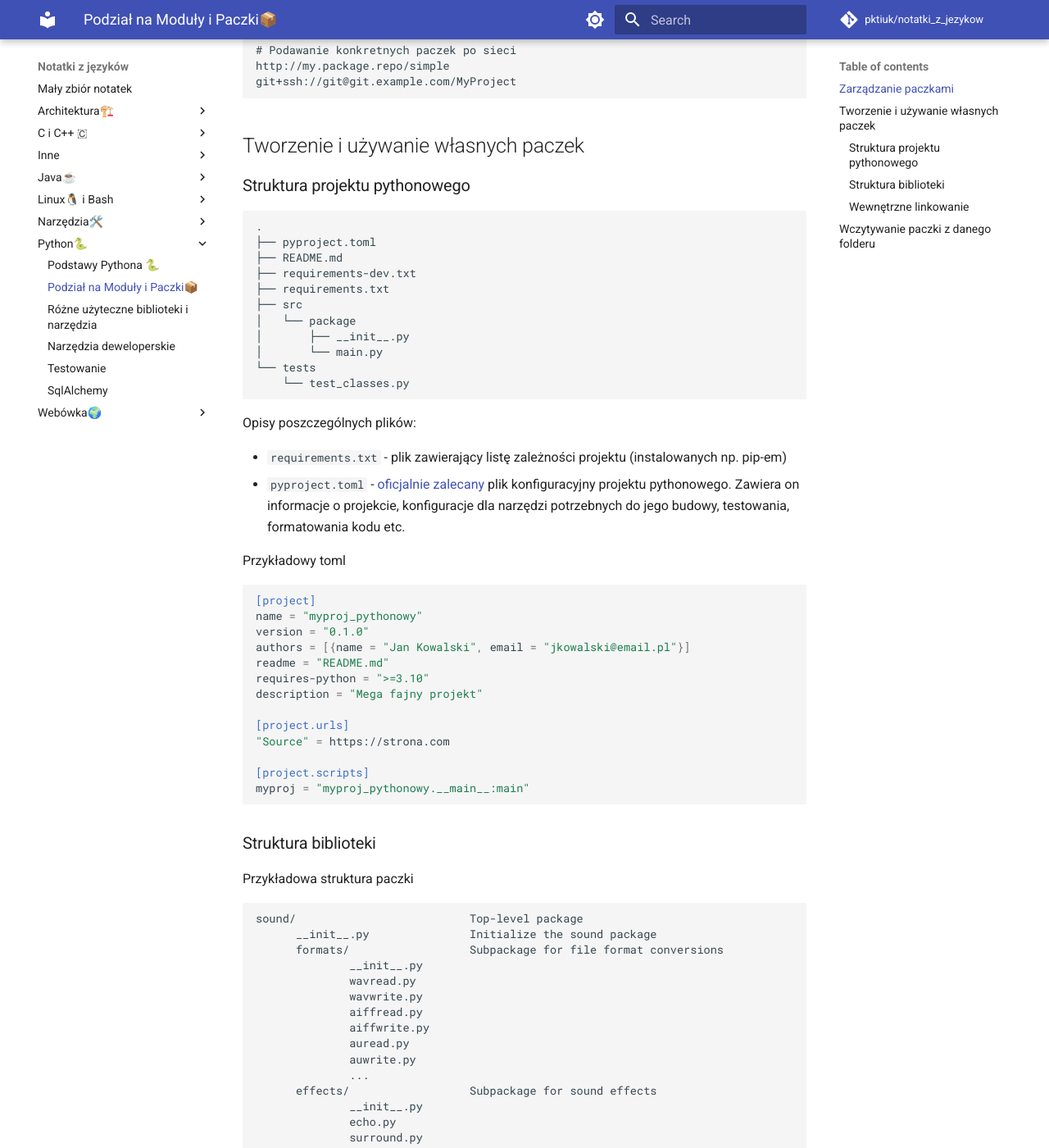
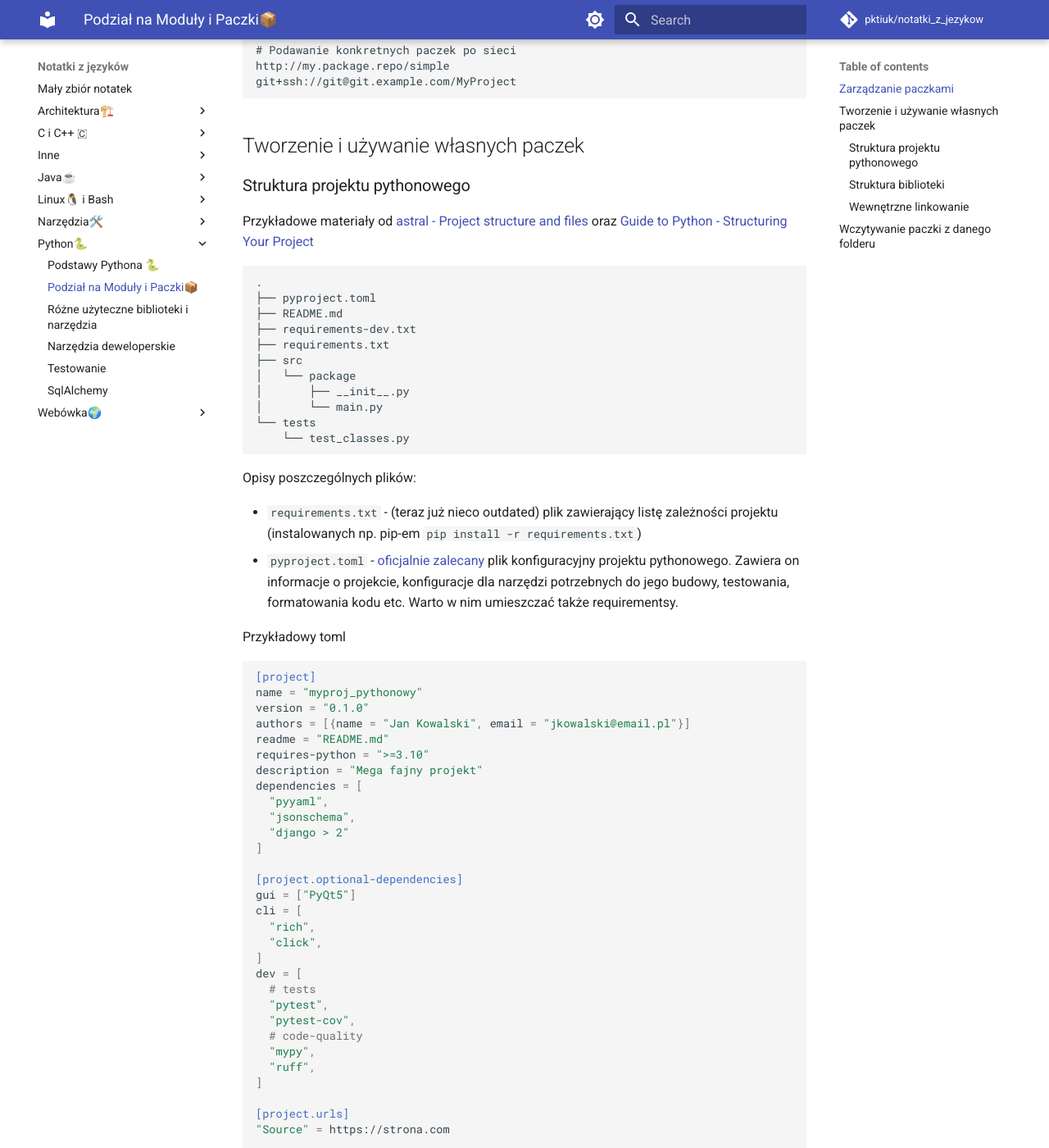
Before and after one commit to pktiuk/notatki_z_jezykow, an MkDocs documentation site: the page built from docs/Python🐍/3_moduły_i_paczki.md, in a window 1280 px wide and 1400 px high, scrolled down 937 px. Shown: the whole window at 82% size. Built offline with MkDocs 1.6.1 and Material for MkDocs 9.7.7, drawn with Linux system fonts in a browser that asks for light colours; comment, search, counter and statistics services are not loaded; some of the changed text lies outside the part shown.

Commit message:
Opisanie zależności

````diff
--- a/docs/Python🐍/3_moduły_i_paczki.md
+++ b/docs/Python🐍/3_moduły_i_paczki.md
@@ -42,6 +42,9 @@ git+ssh://git@git.example.com/MyProject
 
 ### Struktura projektu pythonowego
 
+
+Przykładowe materiały od [astral - Project structure and files](https://docs.astral.sh/uv/concepts/projects/layout/) oraz [Guide to Python - Structuring Your Project](https://docs.python-guide.org/writing/structure/)
+
 ```
 .
 ├── pyproject.toml
@@ -58,8 +61,8 @@ git+ssh://git@git.example.com/MyProject
 
 Opisy poszczególnych plików:
 
-- `requirements.txt` - plik zawierający listę zależności projektu (instalowanych np. pip-em)
-- `pyproject.toml` - [oficjalnie zalecany](https://packaging.python.org/en/latest/guides/writing-pyproject-toml/) plik konfiguracyjny projektu pythonowego. Zawiera on informacje o projekcie, konfiguracje dla narzędzi potrzebnych do jego budowy, testowania, formatowania kodu etc.
+- `requirements.txt` - (teraz już nieco outdated) plik zawierający listę zależności projektu (instalowanych np. pip-em `pip install -r requirements.txt`)
+- `pyproject.toml` - [oficjalnie zalecany](https://packaging.python.org/en/latest/guides/writing-pyproject-toml/) plik konfiguracyjny projektu pythonowego. Zawiera on informacje o projekcie, konfiguracje dla narzędzi potrzebnych do jego budowy, testowania, formatowania kodu etc. Warto w nim umieszczać także requirementsy.
 
 Przykładowy toml
 ```toml
@@ -70,6 +73,26 @@ authors = [{name = "Jan Kowalski", email = "jkowalski@email.pl"}]
 readme = "README.md"
 requires-python = ">=3.10"
 description = "Mega fajny projekt"
+dependencies = [
+  "pyyaml",
+  "jsonschema",
+  "django > 2"
+]
+
+[project.optional-dependencies]
+gui = ["PyQt5"]
+cli = [
+  "rich",
+  "click",
+]
+dev = [
+  # tests
+  "pytest",
+  "pytest-cov",
+  # code-quality
+  "mypy",
+  "ruff",
+]
 
 [project.urls]
 "Source" = https://strona.com
@@ -77,6 +100,9 @@ description = "Mega fajny projekt"
 [project.scripts]
 myproj = "myproj_pythonowy.__main__:main"
 ```
+
+Paczkę instaluje się wtedy komendą: `pip install .`.
+Paczkę + zależności deweloperskie instalujemy tutaj komendą `pip install .[dev]`.
 
 ### Struktura biblioteki
 
````
